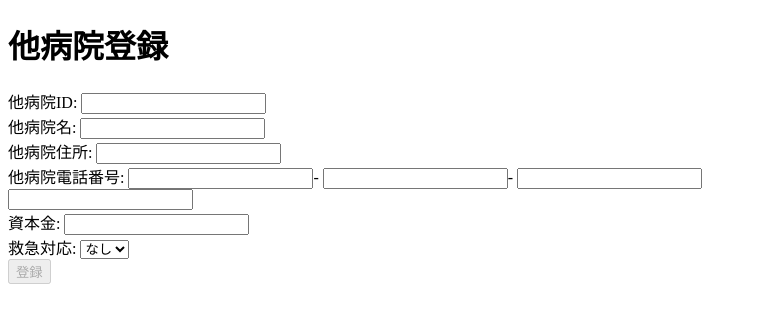
After one commit to git380/DjangoMediConnect, a Django app: page /hospital_registration/ in a window 1280 px wide. The commit adds this page. Shown: the top 323 px of the page, without its empty margins (0-757 px from the left). Run offline with Django 5.2, Linux system fonts and the light colour scheme.

Commit message:
他病院登録追加

```diff
--- a/MediConnect/urls.py
+++ b/MediConnect/urls.py
@@ -9,4 +9,5 @@ urlpatterns = [
     path('register/', views.register, name='register'),
     path('employee_search/', views.employee_search, name='employee_search'),
     path('employee_update/', views.employee_update, name='employee_update'),
+    path('hospital_registration/', views.hospital_registration, name='hospital_registration')
 ]
--- a/MediConnect/views.py
+++ b/MediConnect/views.py
@@ -1,6 +1,6 @@
 from django.shortcuts import render, redirect
 from django.http import HttpResponse
-from MediConnect.models import Employee
+from MediConnect.models import Employee, Tabyouin
 
 
 def index(request):
@@ -95,3 +95,26 @@ def employee_update(request):
             return render(request, 'ok.html')
         else:
             return HttpResponse('エラー')
+
+
+def hospital_registration(request):
+    if request.method == 'GET':
+        return render(request, 'hospital/H101/hospitalRegistration.html')
+
+    if request.method == 'POST':
+        tabyouinid = request.POST['tabyouinid']
+        tabyouinmei = request.POST['tabyouinmei']
+        tabyouinaddres = request.POST['tabyouinaddres']
+        tabyouintel = request.POST['tabyouintel']
+        tabyouinshihonkin = int(request.POST['tabyouinshihonkin'])
+        kyukyu = int(request.POST['kyukyu'])
+
+        if not Tabyouin.objects.filter(tabyouinid=tabyouinid).exists():
+            Tabyouin(tabyouinid=tabyouinid, tabyouinmei=tabyouinmei,
+                     tabyouinaddres=tabyouinaddres, tabyouintel=tabyouintel,
+                     tabyouinshihonkin=tabyouinshihonkin, kyukyu=kyukyu).save()
+            return render(request, 'ok.html')
+        else:
+            return HttpResponse('IDが一致しています')
+
+    return HttpResponse("エラー")
--- a/templates/administrator.html
+++ b/templates/administrator.html
@@ -11,6 +11,7 @@
     <li><a href="{% url 'pw_change' %}">パスワードの変更</a></li>
     <li><a href="{% url 'register' %}">従業員登録</a></li>
     <li><a href="{% url 'employee_search' %}">従業員氏名変更(従業員一覧・ID検索)</a></li>
+    <li><a href="{% url 'hospital_registration' %}">他病院登録</a></li>
 </ul>
 </body>
 </html>
--- /dev/null
+++ b/templates/hospital/H101/hospitalRegistration.html
@@ -0,0 +1,56 @@
+<!DOCTYPE html>
+<html lang="ja">
+<head>
+    <meta charset="UTF-8">
+    <title>他病院登録</title>
+</head>
+<body>
+<h1>他病院登録</h1>
+<form action="{% url 'hospital_registration' %}" method="post">
+    {% csrf_token %}
+    <label for="tabyouinid">他病院ID:</label>
+    <input type="text" id="tabyouinid" name="tabyouinid"><br>
+    <label for="tabyouinmei">他病院名:</label>
+    <input type="text" id="tabyouinmei" name="tabyouinmei"><br>
+    <label for="tabyouinaddres">他病院住所:</label>
+    <input type="text" id="tabyouinaddres" name="tabyouinaddres"><br>
+    <label>他病院電話番号:</label>
+    <input type="text" id="tabyouintel1" name="tabyouintel1" pattern="[\d]+" minlength="3" maxlength="4">-
+    <input type="text" id="tabyouintel2" name="tabyouintel2" pattern="[\d]+" minlength="3" maxlength="4">-
+    <input type="text" id="tabyouintel3" name="tabyouintel3" pattern="[\d]+" minlength="3" maxlength="4"><br>
+    <input type="text" name="tabyouintel" value="" id="tabyouintel-hidden"><br>
+    <label for="tabyouinshihonkin">資本金:</label>
+    <input type="number" id="tabyouinshihonkin" name="tabyouinshihonkin" min="0"><br>
+    <label for="kyukyu">救急対応:</label>
+    <select id="kyukyu" name="kyukyu">
+        <option value="0">なし</option>
+        <option value="1">あり</option>
+    </select><br>
+    <input type="submit" value="登録" disabled>
+</form>
+
+<script>
+    const inputs = document.querySelectorAll('input[type=text], input[type=number]');
+    const submitButton = document.querySelector('input[type=submit]');
+    Array.from(inputs).forEach(input => {
+        input.addEventListener('input', () => {
+            submitButton.disabled = Array.from(inputs).some(input => !input.value);
+        });
+    });
+
+    const tabyouintel1 = document.getElementById('tabyouintel1');
+    const tabyouintel2 = document.getElementById('tabyouintel2');
+    const tabyouintel3 = document.getElementById('tabyouintel3');
+
+    const tabyouintelHidden = document.getElementById('tabyouintel-hidden');
+
+    function updateHidden() {
+        tabyouintelHidden.value = tabyouintel1.value + '-' + tabyouintel2.value + '-' + tabyouintel3.value;
+    }
+
+    tabyouintel1.addEventListener('input', updateHidden);
+    tabyouintel2.addEventListener('input', updateHidden);
+    tabyouintel3.addEventListener('input', updateHidden);
+</script>
+</body>
+</html>
```
